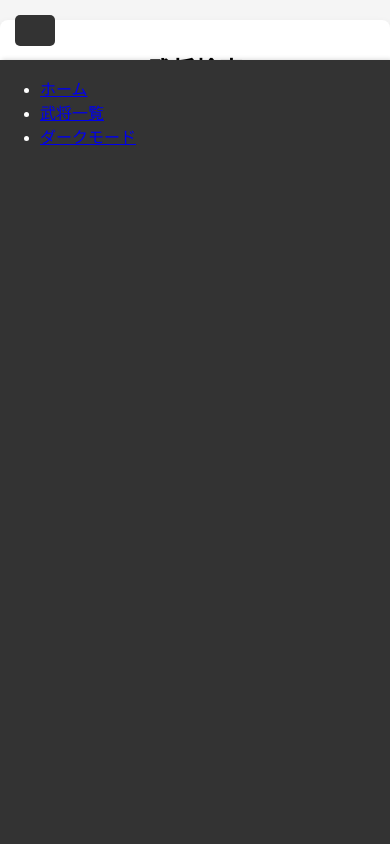
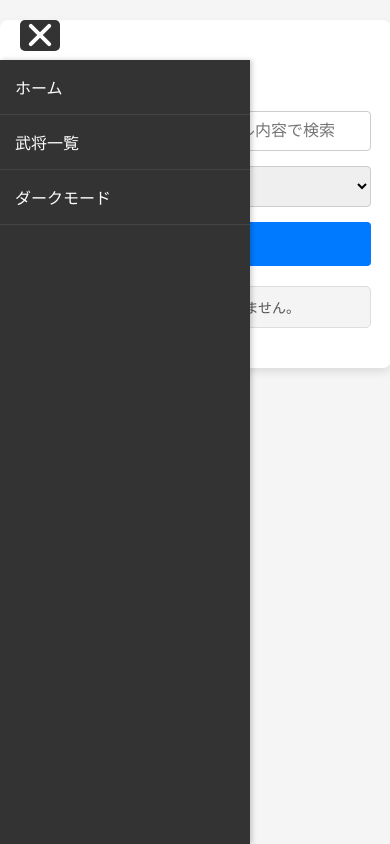
Before and after one commit to tuba128341/souha_skill, a plain HTML site: page index.html in a window 390 px wide. Both pictures are taken after a click on the element 35 px from the left and 30 px from the top of the page. Drawn offline with Linux system fonts and the light colour scheme.

Commit message:
Update style.css

```diff
--- a/style.css
+++ b/style.css
@@ -4,20 +4,18 @@ body {
     margin: 0;
     padding: 0;
     background-color: #f5f5f5;
-    box-sizing: border-box; /* パディングとボーダーを含めてサイズ調整 */
 }
 
 /* コンテナのスタイル */
 .container {
-    width: 100%;
-    max-width: 800px;  /* 最大幅を800pxに制限 */
+    width: 90%;
+    max-width: 800px;
     margin: 0 auto;
     padding: 20px;
     background-color: #fff;
     border-radius: 8px;
     box-shadow: 0 4px 8px rgba(0, 0, 0, 0.1);
     margin-top: 20px;
-    box-sizing: border-box;
 }
 
 /* 見出しのスタイル */
@@ -54,11 +52,43 @@ button {
     font-size: 16px;
     border-radius: 4px;
     cursor: pointer;
-    box-sizing: border-box;
 }
 
 button:hover {
     background-color: #0056b3;
+}
+
+.search-summary {
+    margin: 20px 0;
+    padding: 10px;
+    background-color: #f4f4f4;
+    border: 1px solid #ddd;
+    border-radius: 5px;
+    text-align: center;
+}
+
+.search-summary p {
+    margin: 0;
+    font-size: 14px;
+    color: #555;
+}
+
+#resetFilters {
+    margin-top: 10px;
+    padding: 5px 15px;
+    background-color: #007bff;
+    color: white;
+    border: none;
+    border-radius: 3px;
+    cursor: pointer;
+}
+
+#resetFilters:hover {
+    background-color: #0056b3;
+}
+
+#resetFilters.hidden {
+    display: none;
 }
 
 /* 結果表示部分 */
@@ -69,7 +99,7 @@ button:hover {
 /* 結果コンテナ（カードの格納） */
 .result-container {
     display: grid;
-    grid-template-columns: repeat(auto-fill, minmax(300px, 1fr)); /* レスポンシブなグリッドレイアウト */
+    grid-template-columns: repeat(auto-fill, minmax(300px, 1fr));
     gap: 20px;
     margin-top: 20px;
 }
@@ -86,12 +116,17 @@ button:hover {
     flex-direction: column;
 }
 
+.result-card:hover {
+    transform: translateY(-5px);
+    box-shadow: 0 4px 15px rgba(0, 0, 0, 0.2);
+}
+
 /* 武将名 */
 .result-card h2 {
     font-size: 1.5rem;
     margin-bottom: 10px;
     color: #333;
-    text-align: center;
+    text-align: center; /* 武将名を中央揃え */
 }
 
 /* スキルセクション */
@@ -107,7 +142,20 @@ button:hover {
     padding: 10px;
     margin-bottom: 10px;
     box-shadow: 0 1px 4px rgba(0, 0, 0, 0.1);
-    border-left: 5px solid #007bff;
+    border-left: 5px solid #007bff; /* 追加: 左縁を青色に */
+}
+
+/* スキル名 */
+.skill-card h4 {
+    font-size: 1.2rem;
+    color: #007bff; /* 青字 */
+    margin-bottom: 8px;
+}
+
+/* スキル内容 */
+.skill-card p {
+    font-size: 1rem;
+    color: #333; /* 黒字 */
 }
 
 /* メニューアイコンのスタイル */
@@ -120,47 +168,78 @@ button:hover {
     cursor: pointer;
     position: fixed;
     top: 20px;
-    left: 20px;
-    z-index: 1500;
-    background-color: #333;
-    padding: 5px;
-    border-radius: 5px;
+    left: 20px; /* アイコンを画面左上に配置 */
+    z-index: 1500; /* アイコンを最前面に表示 */
+    background-color: #333; /* メニューと統一された背景色 */
+    padding: 5px; /* アイコンの周囲にスペースを追加 */
+    border-radius: 5px; /* アイコンに丸みを付ける */
+}
+
+/* バーのスタイル */
+.menu-toggle .bar {
+    height: 4px;
+    background-color: white;
+    border-radius: 2px;
+    transition: all 0.3s ease; /* アニメーションでスムーズに変更 */
+    width: 100%; /* バーがアイコンの幅に合わせる */
 }
 
 /* メニューのスタイル */
 .menu {
     position: fixed;
-    top: 60px;
-    left: -250px;
-    width: 250px;
-    height: calc(100% - 60px);
+    top: 60px; /* メニューの開始位置をアイコンの下に配置 */
+    left: -250px; /* 初期状態ではメニューが画面外に隠れる */
+    width: 250px; /* メニューの幅 */
+    height: calc(100% - 60px); /* メニューの高さをアイコンの下から画面いっぱいに表示 */
     background-color: #333;
     color: white;
     box-shadow: 2px 0 5px rgba(0, 0, 0, 0.2);
-    transition: left 0.3s ease-in-out;
-    z-index: 1000;
+    transition: left 0.3s ease-in-out; /* メニューがスライドするアニメーション */
+    z-index: 1000; /* メニューはアイコンの下に表示される */
+}
+
+/* メニューの内容 */
+.menu ul {
+    list-style: none;
+    margin: 0;
+    padding: 0;
+}
+
+.menu ul li {
+    padding: 15px;
+    border-bottom: 1px solid #444;
+}
+
+.menu ul li a {
+    color: white;
+    text-decoration: none;
+    display: block;
+}
+
+.menu ul li:hover {
+    background-color: #555;
 }
 
 /* メニューが開いている状態 */
 .menu.open {
-    left: 0;
+    left: 0; /* メニューが画面にスライドイン */
 }
 
 /* メニューアイコンが開いた状態 */
 .menu-toggle.open .bar:nth-child(1) {
-    transform: rotate(45deg);
+    transform: rotate(45deg); /* 上のバーを45度回転 */
     position: relative;
-    top: 8px;
+    top: 8px; /* 上のバーの位置を調整 */
 }
 
 .menu-toggle.open .bar:nth-child(2) {
-    opacity: 0;
+    opacity: 0; /* 中央のバーを非表示 */
 }
 
 .menu-toggle.open .bar:nth-child(3) {
-    transform: rotate(-45deg);
+    transform: rotate(-45deg); /* 下のバーを-45度回転 */
     position: relative;
-    top: -9px;
+    top: -9px; /* 下のバーの位置を調整 */
 }
 
 /* ダークモード */
@@ -181,32 +260,3 @@ body.dark-mode button {
     background-color: #555;
     color: white;
 }
-
-/* メディアクエリ: スマホや小さな画面に対応 */
-@media (max-width: 600px) {
-    /* コンテナの幅を100%に調整 */
-    .container {
-        width: 100%;
-        padding: 15px;
-    }
-
-    /* メニューアイコンを画面の右上に配置 */
-    .menu-toggle {
-        left: 15px;
-        top: 15px;
-    }
-
-    /* メニューの幅を100%に調整 */
-    .menu {
-        width: 100%;
-    }
-
-    /* レスポンシブなカードレイアウト */
-    .result-container {
-        grid-template-columns: 1fr; /* スマホでは1列に表示 */
-    }
-
-    .result-card {
-        padding: 15px;
-    }
-}
```
